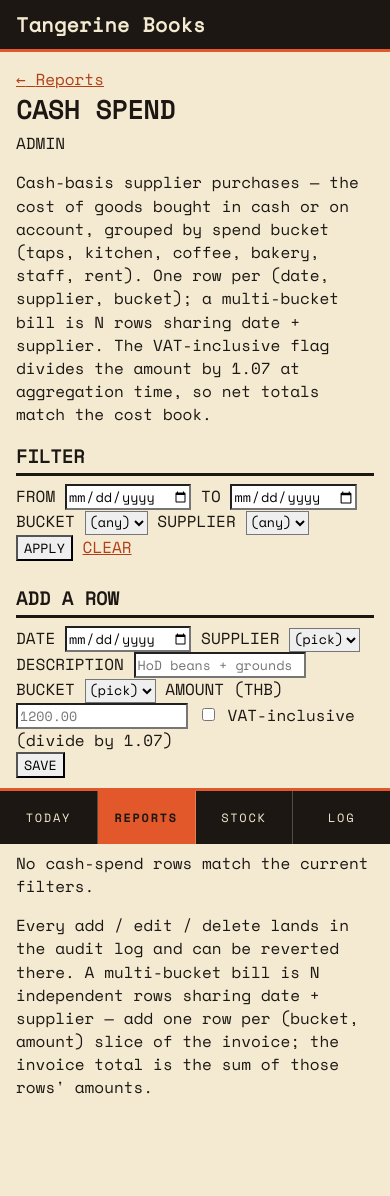
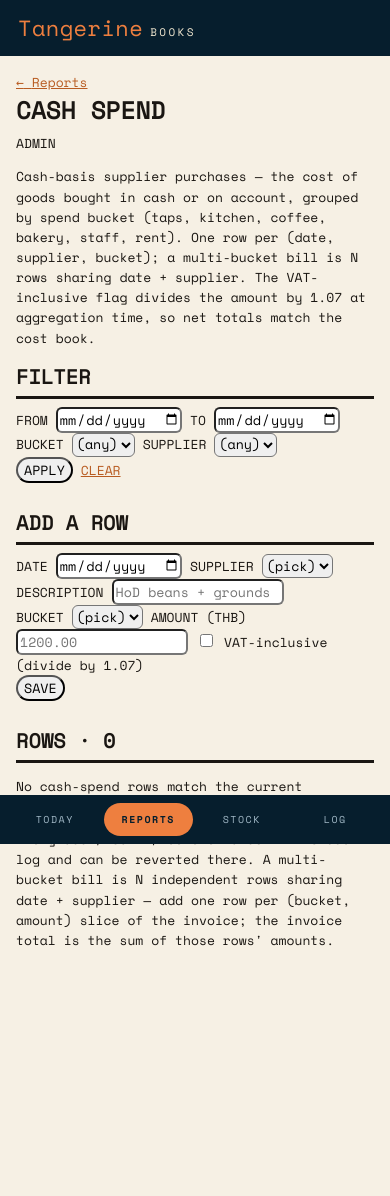
Before and after one commit to theham1988/accounting-tool, a Python web app: template src/tangerine/web/templates/cash_spend.html in a window 390 px wide. After the commit the page ends 946 px from the top, so only its background shows below. Run offline with Jinja, Linux system fonts and the light colour scheme; the template is opened without the code that fills it, so the values that code supplies are empty.

Commit message:
Land Warm Four tokens + shared chrome (#124) (#133)
Swap the vendored design tokens to the Tangerine Taps v3 "Warm Four"
palette, radii, and type scale, keeping legacy --tb-* aliases so every
unreworked screen recolors wholesale (retired teal/terracotta/red map to
tangerine/ink per the handoff). Rebuild the shared chrome: flat midnight
header (56/64px, no orange keyline) with a new desktop nav-pill row,
mobile-only pill bottom nav, 1124px desktop content column, and the
single 768px breakpoint. Presentation-only — HTMX behavior, routes, and
section test anchors untouched.

Co-authored-by: Cursor <cursoragent@cursor.com>

```diff
--- a/src/tangerine/web/static/app.css
+++ b/src/tangerine/web/static/app.css
@@ -85,20 +85,35 @@ h3 {
   letter-spacing: 0.01em;
 }
 
-/* Square corners, hard keylines, no shadows on the interactive controls the
-   brand touches (the printed, hard-edged feel). */
-button,
+/* Warm Four control shapes: inputs are radius-6, buttons are pills. No
+   shadows, no gradients — the flat "counter" feel. */
 input,
 select,
 textarea {
-  border-radius: var(--tb-radius);
+  border-radius: var(--tb-radius-1);
   font-family: inherit;
 }
 
+button {
+  border-radius: var(--tb-radius-pill);
+  font-family: inherit;
+}
+
+/* Honest interaction states: 3px tangerine focus ring, 1px press shift. */
+:focus-visible {
+  outline: var(--tb-keyline) solid var(--tb-tangerine);
+  outline-offset: 2px;
+}
+
+button:active {
+  transform: translateY(1px);
+}
+
 /* --- 3. Shared chrome ----------------------------------------------------- */
 
-/* App header — sticky, brand wordmark + signed-in partner (+ OUT on Today);
-   a back-arrow variant on detail screens. */
+/* App header — a flat midnight field (the old orange keyline is dropped),
+   56px mobile / 64px desktop. Wordmark + (desktop) nav pills + signed-in
+   partner (+ OUT on Today); a back-arrow variant on detail screens. */
 .tb-header {
   position: fixed;
   top: 0;
@@ -108,61 +123,100 @@ textarea {
   height: var(--tb-header-height);
   display: flex;
   align-items: center;
-  gap: var(--tb-space-3);
-  padding: 0 var(--tb-space-4);
-  background: var(--tb-ink);
-  color: var(--tb-paper);
-  border-bottom: var(--tb-keyline) solid var(--tb-tango);
+  gap: var(--tb-space-4);
+  padding: 0 var(--tb-gutter);
+  background: var(--tb-midnight);
+  color: var(--tb-moon);
 }
 
 .tb-header__brand {
   display: flex;
   align-items: baseline;
-  gap: var(--tb-space-2);
+  gap: 7px;
   text-decoration: none;
-  color: var(--tb-paper);
+  color: var(--tb-moon);
 }
 
 .tb-header__wordmark {
   font-family: var(--tb-font-display);
-  font-size: 1.25rem;
-  font-weight: var(--tb-weight-bold);
+  font-size: 22px;
+  font-weight: var(--tb-weight-regular);
   letter-spacing: 0.02em;
+  color: var(--tb-tangerine);
+}
+
+.tb-header__wordmark-suffix {
+  font-family: var(--tb-font-body);
+  font-size: var(--tb-size-kicker);
+  letter-spacing: var(--tb-tracking-wordmark);
+  text-transform: uppercase;
+  color: var(--tb-moon);
+}
+
+/* Desktop-only horizontal nav — pills; hidden below the breakpoint where the
+   bottom nav takes over. */
+.tb-header__nav {
+  display: none;
+  align-items: center;
+  gap: 4px;
+}
+
+.tb-header__navlink {
+  padding: 7px 18px;
+  border-radius: var(--tb-radius-pill);
+  font-size: var(--tb-size-small);
+  letter-spacing: var(--tb-tracking-kicker);
+  text-transform: uppercase;
+  text-decoration: none;
+  color: var(--tb-moon-muted);
+  background: transparent;
+}
+
+.tb-header__navlink:hover {
+  color: var(--tb-moon);
+}
+
+.tb-header__navlink--active {
+  background: var(--tb-tangerine);
+  color: var(--tb-midnight);
+  font-weight: var(--tb-weight-bold);
 }
 
 .tb-header__partner {
   margin-left: auto;
   font-size: var(--tb-size-small);
-  color: var(--tb-paper);
+  letter-spacing: var(--tb-tracking-kicker);
+  text-transform: uppercase;
+  color: var(--tb-moon);
   white-space: nowrap;
 }
 
 .tb-header__logout {
   font: inherit;
-  font-size: var(--tb-size-small);
-  color: var(--tb-paper);
+  font-size: var(--tb-size-kicker);
+  color: var(--tb-moon-muted);
   background: none;
-  border: var(--tb-keyline-thin) solid var(--tb-paper);
-  border-radius: var(--tb-radius);
-  padding: var(--tb-space-1) var(--tb-space-2);
+  border: var(--tb-keyline-thin) solid var(--tb-moon-muted);
+  border-radius: var(--tb-radius-pill);
+  padding: 5px 14px;
   cursor: pointer;
   letter-spacing: var(--tb-tracking-kicker);
   text-transform: uppercase;
 }
 
 .tb-header__logout:hover {
-  background: var(--tb-tango);
-  border-color: var(--tb-tango);
+  color: var(--tb-tangerine);
+  border-color: var(--tb-tangerine);
 }
 
 .tb-header__back {
   display: inline-flex;
   align-items: center;
   gap: var(--tb-space-1);
-  font-size: 1.4rem;
+  font-size: 1.2rem;
   line-height: 1;
   text-decoration: none;
-  color: var(--tb-paper);
+  color: var(--tb-moon);
   background: none;
   border: 0;
   cursor: pointer;
@@ -174,7 +228,8 @@ textarea {
   text-transform: uppercase;
 }
 
-/* Bottom nav — four equal cells, the active one marked. */
+/* Bottom nav — mobile only (hidden at the desktop breakpoint, where the
+   header nav replaces it). Four equal pill cells on a flat midnight bar. */
 .tb-bottomnav {
   position: fixed;
   bottom: 0;
@@ -182,10 +237,9 @@ textarea {
   right: 0;
   z-index: 20;
   display: flex;
-  height: var(--tb-bottomnav-height);
-  padding-bottom: env(safe-area-inset-bottom, 0px);
-  background: var(--tb-ink);
-  border-top: var(--tb-keyline) solid var(--tb-tango);
+  gap: 4px;
+  padding: 8px 10px calc(8px + env(safe-area-inset-bottom, 0px));
+  background: var(--tb-midnight);
 }
 
 .tb-bottomnav__cell {
@@ -193,21 +247,18 @@ textarea {
   display: flex;
   align-items: center;
   justify-content: center;
+  padding: 9px 0;
+  border-radius: var(--tb-radius-pill);
   text-decoration: none;
-  color: var(--tb-paper);
-  font-size: var(--tb-size-kicker);
-  letter-spacing: var(--tb-tracking-kicker);
-  text-transform: uppercase;
-  border-right: var(--tb-keyline-thin) solid rgba(244, 234, 210, 0.25);
-}
-
-.tb-bottomnav__cell:last-child {
-  border-right: 0;
+  color: var(--tb-moon-muted);
+  font-size: 10px;
+  letter-spacing: var(--tb-tracking-kicker);
+  text-transform: uppercase;
 }
 
 .tb-bottomnav__cell--active {
-  color: var(--tb-ink);
-  background: var(--tb-tango);
+  color: var(--tb-midnight);
+  background: var(--tb-tangerine);
   font-weight: var(--tb-weight-bold);
 }
 
@@ -2943,7 +2994,7 @@ a.trend-bar:hover .trend-bar__fill {
   gap: 0.9rem;
 }
 
-@media (min-width: 720px) {
+@media (min-width: 768px) {
   .bestsellers__grid {
     grid-template-columns: 1fr 1fr;
   }
@@ -3062,7 +3113,7 @@ a.trend-bar:hover .trend-bar__fill {
   gap: 0.9rem;
 }
 
-@media (min-width: 720px) {
+@media (min-width: 768px) {
   .split {
     grid-template-columns: 1fr 1fr;
   }
@@ -3113,10 +3164,33 @@ svg .chart__bar:hover {
   }
 }
 
-/* --- 5. Progressive enhancement for wider viewports ----------------------- */
-@media (min-width: 700px) {
+/* --- 5. Desktop — the one breakpoint (768px) ------------------------------ */
+@media (min-width: 768px) {
+  :root {
+    --tb-header-height: 64px;
+    --tb-size-hero: 64px;
+  }
+
+  .tb-header {
+    padding: 0 var(--tb-gutter-desktop);
+  }
+
+  /* Header nav replaces the bottom nav on desktop. */
+  .tb-header__nav {
+    display: flex;
+  }
+
+  .tb-bottomnav {
+    display: none;
+  }
+
+  body.tb-body {
+    padding-bottom: 0;
+  }
+
+  /* Desktop content column: 1124px for the per-screen grids. */
   .tb-main {
-    max-width: var(--tb-content-max);
+    max-width: var(--tb-content-max-wide);
   }
 
   .review {
--- a/src/tangerine/web/static/tokens/colors.css
+++ b/src/tangerine/web/static/tokens/colors.css
@@ -3,54 +3,59 @@
  * Vendored as the single source of truth for the brand palette (ADR-0006:
  * vendor the design tokens; consume them via CSS custom properties). The
  * component stylesheet (app.css) reads these `--tb-*` variables and never
- * hard-codes a hex value, so a future design-system refresh is a file swap
- * here, not a hunt through the components.
+ * hard-codes a hex value, so a design-system refresh is a file swap here,
+ * not a hunt through the components.
  *
- * The "Tangerine / Tangerine Taps" identity: a cream paper ground, hard ink
- * keylines, tango orange as the brand accent, teal for money that is good
- * news, mustard for "look before you trust", a midnight surface for the
- * night (Taps / bar) segment, and terracotta numerals for the numbered
- * upload steps.
+ * Palette: Tangerine Taps v3 "Warm Four" (Direction 1A "Counter", per the
+ * responsive-redesign handoff). Paper grounds with ink text by day; a
+ * midnight surface with moon text for the night (Taps) segment, chrome, and
+ * login; tangerine as THE accent. Semantic good/bad no longer gets its own
+ * hue — "bad/attention" is tangerine, "good/met" is plain ink weight.
  */
 
 :root {
-  /* Grounds and ink */
-  --tb-paper: #f4ead2;          /* cream paper — the default page ground */
-  --tb-paper-sunk: #ecdfc0;     /* a slightly deeper cream for sunk panels */
-  --tb-paper-raised: #fbf4e3;   /* a lifted cream for cards on the ground */
-  --tb-ink: #1c1712;            /* near-black ink — text and hard keylines */
-  --tb-ink-soft: #6d6152;       /* warm grey — secondary/muted text */
+  /* Grounds and ink (day) */
+  --tb-paper: #f6f0e4;          /* page ground */
+  --tb-paper-warm: #f3ebdc;     /* sunk panels, banners, bar tracks */
+  --tb-paper-card: #fffdf7;     /* cards on the day ground */
+  --tb-ink: #1a1612;            /* text + lines on paper; never a full bg except small chips */
+  --tb-ink-muted: #5a5248;      /* secondary text on paper */
 
-  /* Brand accents */
-  --tb-tango: #e2582a;          /* tango orange — the brand accent */
-  --tb-tango-ink: #b23f18;      /* a darker tango for text on paper */
-  --tb-terracotta: #bf5b3c;     /* terracotta — the numbered step numerals */
+  /* Night surface (chrome, TAPS·NIGHT card, login) */
+  --tb-midnight: #061e2d;       /* header, bottom nav, night card, login ground */
+  --tb-midnight-deep: #03141f;  /* sunk panel on midnight (login form panel) */
+  --tb-moon: #efe6cf;           /* text + lines on midnight */
+  --tb-moon-muted: #9fb6c4;     /* secondary text on midnight */
 
-  /* Semantic money colours */
-  --tb-teal: #12796b;           /* teal — net profit, on-target, "good" */
-  --tb-mustard: #d99a24;        /* mustard — unreviewed / attention */
-  --tb-mustard-wash: #f8eccf;   /* mustard's pale banner wash */
-  --tb-red: #b8371f;            /* red — negative CM, below target, "bad" */
+  /* Accents */
+  --tb-tangerine: #ee7f3f;      /* THE accent: active nav, primary buttons, goal fill, keyline */
+  --tb-tangerine-ink: #b85c22;  /* link colour / attention text on paper; hover-deepened tangerine */
+  --tb-mustard: #e0b84f;        /* NIGHT-ONLY accent: TAPS CM numeral, stale-banner emphasis */
 
-  /* Night (Taps / bar) surface — also the full-midnight login ground */
-  --tb-midnight: #12233a;       /* midnight — the TAPS · NIGHT segment ground */
-  --tb-midnight-ink: #f4ead2;   /* cream ink / moonlight on the midnight ground */
-  /* Night fills from the design-system handoff (Login / Taps), not in the
-     foundation token set — added so app.css never hard-codes these hexes. */
-  --tb-midnight-deep: #03141f;  /* sunk night fill (passphrase field) */
-  --tb-moon-muted: #9fb6c4;     /* muted caption text on midnight */
+  /* --- Legacy aliases (v2 names -> Warm Four values) ----------------------
+     Unreworked screens still reference the v2 token names; these mappings
+     recolor them wholesale (accepted mid-effort). Retired hues: teal /
+     terracotta / red — "bad" now wears tangerine, "good" plain ink. */
+  --tb-paper-sunk: var(--tb-paper-warm);
+  --tb-paper-raised: var(--tb-paper-card);
+  --tb-ink-soft: var(--tb-ink-muted);
+  --tb-tango: var(--tb-tangerine);
+  --tb-tango-ink: var(--tb-tangerine-ink);
+  --tb-terracotta: var(--tb-tangerine-ink);
+  --tb-teal: var(--tb-ink);
+  --tb-red: var(--tb-tangerine-ink);
+  --tb-mustard-wash: var(--tb-paper-warm);
+  --tb-midnight-ink: var(--tb-moon);
 
-  /* Health dots (map onto the existing green/yellow/red classification) */
-  --tb-health-green: #12796b;
-  --tb-health-yellow: #d99a24;
-  --tb-health-red: #b8371f;
+  /* Health dots — interim recolor; the real Warm Four treatment is decided
+     with the Stock prototype. */
+  --tb-health-green: var(--tb-ink);
+  --tb-health-yellow: var(--tb-mustard);
+  --tb-health-red: var(--tb-tangerine);
 
-  /* Chart-series palette — eight-colour set for multi-series charts (legend
-     swatches, daily-revenue bars, spend-by-category bars). Light-mode only:
-     Books has no dark mode. --tb-series-1 is the single-series default for
-     daily-revenue and bestseller charts; tango never appears as a data fill
-     (it stays reserved as the brand accent). */
-  --tb-series-1: #2a78d6;        /* blue — single-series chart default */
+  /* Chart-series palette — untouched by this pass; the Reports rework
+     decides its Warm Four fate. Light-mode only; blues never on midnight. */
+  --tb-series-1: #2a78d6;
   --tb-series-2: #008300;
   --tb-series-3: #e87ba4;
   --tb-series-4: #eda100;
--- a/src/tangerine/web/static/tokens/spacing.css
+++ b/src/tangerine/web/static/tokens/spacing.css
@@ -1,9 +1,10 @@
 /* Tangerine Books — spacing, border and layout tokens (source of truth).
  *
- * The brand is square-cornered with hard 3px ink keylines and no shadows.
- * These tokens encode that: a zero radius, a fixed keyline width, and a
- * modular spacing scale. app.css consumes them so the "hard, printed"
- * feel is set in one place (ADR-0006: vendor the tokens).
+ * Warm Four (v3) retires the square corner: cards are radius-20, buttons and
+ * nav cells are pills, inputs 6px. Keylines survive only as the 3px "Needs a
+ * fix" / focus ring; internal rules are 1.5px dashed. No shadows, no
+ * gradients, no transparency — anywhere. app.css consumes these so the feel
+ * is set in one place (ADR-0006: vendor the tokens).
  */
 
 :root {
@@ -15,20 +16,29 @@
   --tb-space-5: 1.5rem;
   --tb-space-6: 2rem;
 
-  /* Borders — hard ink keylines, square corners, no shadow */
-  --tb-keyline: 3px;            /* the signature hard keyline width */
-  --tb-keyline-thin: 1px;       /* quieter internal rules */
-  --tb-radius: 0;               /* square corners everywhere */
+  /* Page gutters (mock: 18px mobile / 28px desktop) */
+  --tb-gutter: 18px;
+  --tb-gutter-desktop: 28px;
+
+  /* Radii (square corners are retired) */
+  --tb-radius-1: 6px;      /* inputs */
+  --tb-radius-2: 12px;     /* banners, small panels */
+  --tb-radius-3: 20px;     /* default card */
+  --tb-radius-4: 28px;     /* page/device frame only */
+  --tb-radius-pill: 999px; /* buttons, nav cells, tags, toggles, date chip */
+  /* Legacy alias — v2 components read --tb-radius for inputs/controls. */
+  --tb-radius: var(--tb-radius-1);
+
+  /* Borders — 3px keyline reserved for the attention card + focus rings;
+     internal dividers are 1.5px dashed currentColor. */
+  --tb-keyline: 3px;
+  --tb-keyline-thin: 1.5px;
   --tb-shadow: none;            /* the brand uses no shadows */
 
   /* Layout */
-  --tb-content-max: 480px;      /* mobile-first column; a phone is the target */
-  --tb-content-max-wide: 960px; /* wide tables (coverage, audit) get more room */
-  /* Report content column — Period / Month / Profit-Report get a third width
-     so the P&L table, daily-revenue chart, and spend-by-category chart can
-     breathe side-by-side rather than stacking. 1040px = HTML's 1060px minus
-     Books' shell side padding. */
-  --tb-content-max-report: 1040px;
-  --tb-header-height: 3.25rem;  /* sticky app header */
-  --tb-bottomnav-height: 3.5rem;/* sticky four-cell bottom nav */
+  --tb-content-max: 480px;       /* mobile-first column */
+  --tb-content-max-wide: 1124px; /* desktop grids + wide tables (1180 frame − 2×28) */
+  --tb-content-max-report: 1124px;
+  --tb-header-height: 56px;      /* sticky app header (64px desktop, set in app.css) */
+  --tb-bottomnav-height: 3.5rem; /* fixed four-cell bottom nav (mobile only) */
 }
--- a/src/tangerine/web/static/tokens/typography.css
+++ b/src/tangerine/web/static/tokens/typography.css
@@ -1,39 +1,38 @@
 /* Tangerine Books — typography tokens (design-system source of truth).
  *
- * Space Mono is the body typeface for the whole UI; Hobo BT is the display
- * face for the app wordmark and hero numerals; TAN Nimbus is the accent
- * display face for kickers/labels. All three are self-hosted (see
- * fonts.css) — there is no font-CDN dependency (ADR-0006 decision 3).
- *
- * The families fall back through Space Mono to a system monospace so the
- * tool is fully legible even before the commercial display faces are
- * dropped in, and instantly on café wifi.
+ * Warm Four (v3): Space Mono is the "receipt layer" — everything except
+ * display type. Hobo BT is the display face for screen titles, card
+ * headings, hero numerals, and the wordmark. TAN Nimbus is retired from
+ * layouts (the font file stays only for a possible logo lockup); the accent
+ * variable now resolves to the mono so old kickers land on the receipt
+ * layer. All faces are self-hosted (fonts.css) — no font CDN (ADR-0006).
  */
 
 :root {
   /* Font families */
   --tb-font-body: "Space Mono", ui-monospace, "SFMono-Regular", "Menlo",
     "Consolas", monospace;
-  --tb-font-display: "Hobo BT", "Space Mono", ui-monospace, monospace;
-  --tb-font-accent: "TAN Nimbus", "Hobo BT", "Space Mono", ui-monospace,
-    monospace;
+  --tb-font-display: "Hobo BT", "Kavoon", "Space Mono", cursive;
+  /* Legacy alias — TAN Nimbus retired; accent text joins the receipt layer. */
+  --tb-font-accent: var(--tb-font-body);
 
   /* Weights */
   --tb-weight-regular: 400;
   --tb-weight-bold: 700;
 
-  /* Type scale (mobile-first, rem) */
-  --tb-size-hero: 2.5rem;   /* the gross-margin hero figure */
-  --tb-size-h1: 1.6rem;     /* screen title */
-  --tb-size-h2: 1.15rem;    /* section heading */
-  --tb-size-body: 1rem;     /* body copy */
-  --tb-size-small: 0.85rem; /* meta / sub-labels */
-  --tb-size-kicker: 0.75rem;/* uppercase kickers and chips */
+  /* Type scale (mobile-first, px-anchored per the handoff) */
+  --tb-size-hero: 48px;        /* gross-margin hero numeral (64px desktop, set in app.css) */
+  --tb-size-h1: 24px;          /* screen title (Hobo, 24–28px) */
+  --tb-size-h2: 20px;          /* card heading (Hobo) */
+  --tb-size-body: 13px;        /* mono body copy (12–13px) */
+  --tb-size-small: 12px;       /* meta / sub-labels */
+  --tb-size-kicker: 11px;      /* uppercase kickers, labels, chips */
 
   /* Line heights */
   --tb-leading-tight: 1.1;
-  --tb-leading-body: 1.45;
+  --tb-leading-body: 1.55;
 
-  /* Letter spacing for the uppercase brand kickers/labels */
-  --tb-tracking-kicker: 0.14em;
+  /* Letter spacing for the uppercase labels / kickers */
+  --tb-tracking-kicker: 0.15em;
+  --tb-tracking-wordmark: 0.22em;
 }
--- a/src/tangerine/web/templates/_app_header.html
+++ b/src/tangerine/web/templates/_app_header.html
@@ -32,9 +32,26 @@
   </a>
   {% endif %}
 
-  <a class="tb-header__brand" href="/">
-    <span class="tb-header__wordmark">Tangerine Books</span>
+  <a class="tb-header__brand" href="/" aria-label="Tangerine Books">
+    <span class="tb-header__wordmark">Tangerine</span><span class="tb-header__wordmark-suffix">Books</span>
   </a>
+
+  {% if _chrome == "main" %}
+  {# Desktop-only horizontal nav (hidden below the 768px breakpoint, where
+     the bottom nav carries the same four destinations). #}
+  {% set _active = nav_active | default("") %}
+  {% set _urls = nav_urls | default({"today": "/", "reports": "/review?mode=trends", "stock": "/skus", "log": "/audit"}) %}
+  <nav class="tb-header__nav" aria-label="Primary">
+    <a class="tb-header__navlink{% if _active == 'today' %} tb-header__navlink--active{% endif %}"
+       href="{{ _urls.today }}"{% if _active == 'today' %} aria-current="page"{% endif %}>Today</a>
+    <a class="tb-header__navlink{% if _active == 'reports' %} tb-header__navlink--active{% endif %}"
+       href="{{ _urls.reports }}"{% if _active == 'reports' %} aria-current="page"{% endif %}>Reports</a>
+    <a class="tb-header__navlink{% if _active == 'stock' %} tb-header__navlink--active{% endif %}"
+       href="{{ _urls.stock }}"{% if _active == 'stock' %} aria-current="page"{% endif %}>Stock</a>
+    <a class="tb-header__navlink{% if _active == 'log' %} tb-header__navlink--active{% endif %}"
+       href="{{ _urls.log }}"{% if _active == 'log' %} aria-current="page"{% endif %}>Log</a>
+  </nav>
+  {% endif %}
 
   {% if _partner.name and _chrome != "detail" %}
   <span class="tb-header__partner">{{ _partner.name }}</span>
```
